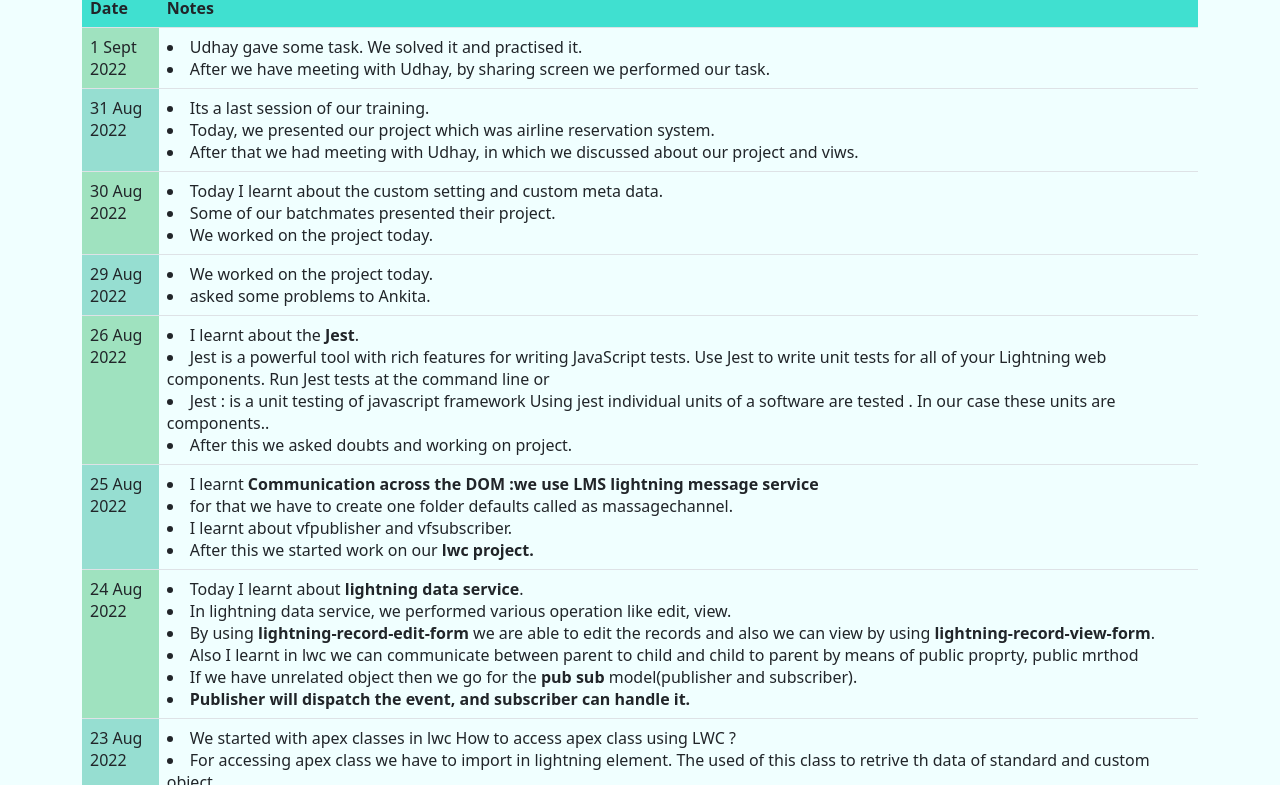
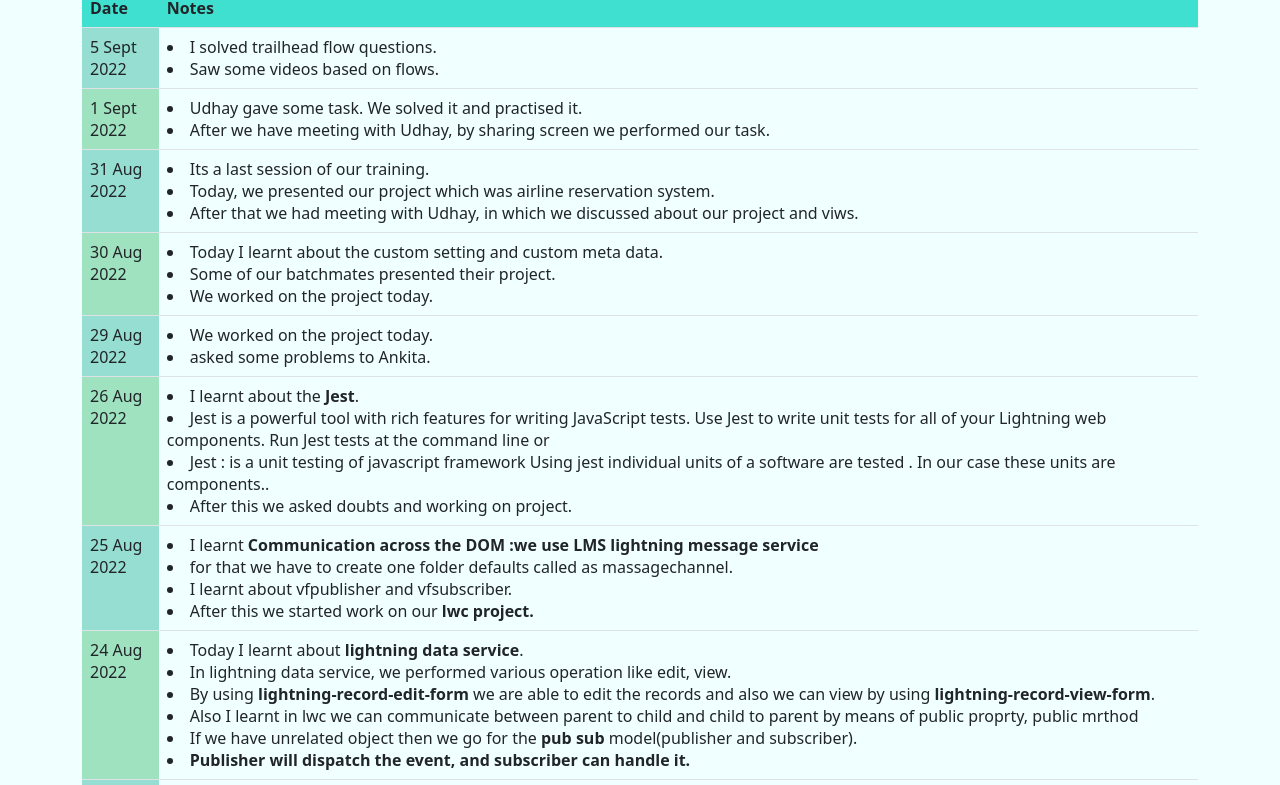
Before and after one commit to Sneha-mrk/Sneha-mrk.github.io, a plain HTML site: page journal.html in a window 1280 px wide. Shown: the part 67-852 px from the top of the page. Drawn offline with nearby package versions, Linux system fonts and the light colour scheme.

Commit message:
Add files via upload

```diff
--- a/journal.html
+++ b/journal.html
@@ -15,6 +15,13 @@
 				</tr>
 			</thead>
 			<tbody>
+			<tr>
+					<td style="background-color:#96DED1">5 Sept 2022</td>
+					<td>
+					<li>I solved trailhead flow questions. </li>
+					<li>Saw some videos based on flows. </li>
+					</td>
+				</tr>
 			<tr>
 					<td style="background-color:#9FE2BF">1 Sept 2022</td>
 					<td>
```
